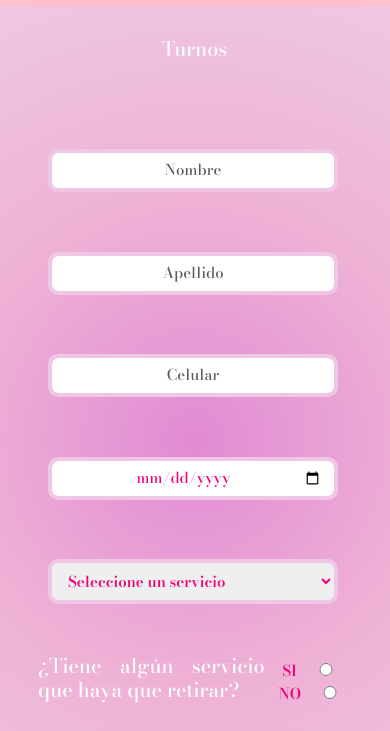
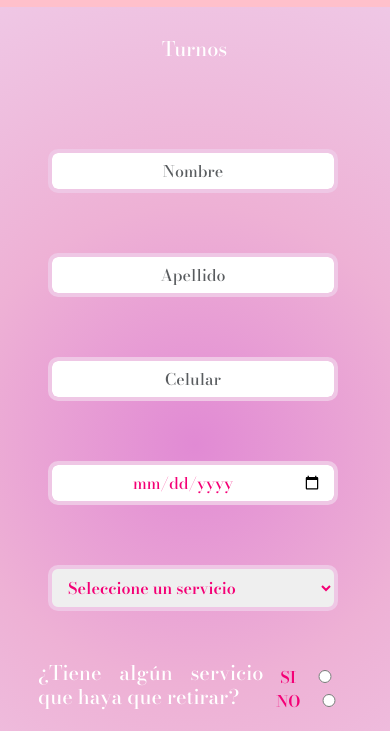
Before and after one commit to FlorenciaTeilleri/PFTEILLERI, a website: page paginas/turnos.html in a window 390 px wide. Shown: the part 113-844 px from the top of the page. Drawn offline with nearby package versions, Linux system fonts and the light colour scheme.

Commit message:
sass en turnos cuasiterminado, a modificar sobre nosotras

```diff
--- a/paginas/turnos.html
+++ b/paginas/turnos.html
@@ -58,19 +58,19 @@
                     <div class="col-12 col-xl-12 columnasTurnos">
                             <div class="row">
                                 <div class="col-12 col-xl-6 columnasTurnos">
-                                    <input type="text" class="form-control animate__animated animate__pulse animate__slow" placeholder="Nombre">
+                                    <input type="text" class="form-control animate__animated animate__pulse animate__slow tamañoFuente-16px" placeholder="Nombre">
                                 </div>
                                 <div class="col-12 col-xl-6 columnasTurnos">
-                                    <input type="text" class="form-control animate__animated animate__pulse animate__slow" placeholder="Apellido">
+                                    <input type="text" class="form-control animate__animated animate__pulse animate__slow tamañoFuente-16px" placeholder="Apellido">
                                 </div>
                                 <div class="col-12 col-xl-6 columnasTurnos">
-                                    <input type="text" class="form-control animate__animated animate__pulse animate__slow" placeholder="Celular">
+                                    <input type="text" class="form-control animate__animated animate__pulse animate__slow tamañoFuente-16px" placeholder="Celular">
                                 </div>
                                 <div class="col-12 col-xl-6 columnasTurnos">
-                                    <input type="date" class="form-control animate__animated animate__pulse animate__slow">
+                                    <input type="date" class="form-control animate__animated animate__pulse animate__slow tamañoFuente-16px">
                                 </div>
                                 <div class="col-12 col-xl-6 columnasTurnos">
-                                    <select class="opcDesplegables animate__animated animate__pulse animate__slow" id="autoSizingSelect">
+                                    <select class="opcDesplegables tamañoFuente-16px animate__animated animate__pulse animate__slow" id="autoSizingSelect">
                                     <option value="Disabled selected">Seleccione un servicio</option>
                                     <option value="">Extensiones de pestañas</option>
                                     <option value="">Esmaltado semipermanente</option>
@@ -79,7 +79,7 @@
                                 </div>
                                 <div class="col-12 col-xl-6 columnasTurnos">
                                     <h4 class="tamañoFuente-20px align-items-center animate__animated animate__pulse animate__slow">¿Tiene algún servicio que haya que retirar?</h4>
-                                    <div id="radioBut" class="animate__animated animate__pulse animate__slow">
+                                    <div id="radioBut" class="tamañoFuente-16px animate__animated animate__pulse animate__slow">
                                         <label for="">SI</label>
                                         <input name="retirado" type="radio">
                                         <label for="">NO</label>
--- a/scss/app.scss
+++ b/scss/app.scss
@@ -1,7 +1,7 @@
 
 @import "./general/colores.scss";
 @import "./general/tipografia.scss";
-
+@import "./general/variables.scss";
 
 
 @import "./layout/header.scss";
--- a/scss/general/variables.scss
+++ b/scss/general/variables.scss
@@ -0,0 +1 @@
+$margin: 10px;
--- a/scss/paginas/contacto.scss
+++ b/scss/paginas/contacto.scss
@@ -41,13 +41,12 @@
         }
 
         #boton{
-        text-align: center;
-        padding: 20px 60px;
-        color: $color-primario;
-        font-weight: bold;
-        border: 4px solid $color-terciario;
-        border-radius: 10px;
-        margin: 20px;
+            text-align: center;
+            padding: 20px 60px;
+            color: $color-primario;
+            border: 4px solid $color-terciario;
+            border-radius: 10px;
+            margin: $margin * 2;
         }
 }
 
--- a/scss/paginas/servicios.scss
+++ b/scss/paginas/servicios.scss
@@ -20,7 +20,7 @@
 	img{
         border-radius:100px;
         padding: 20px;
-        width: 370px;
+        width: 380px;
         height: 400px;
                 &:hover{
                 transform: translateY(-6px);
@@ -30,7 +30,7 @@
 	@media (max-width: 576px){
 
 	#tituloServicios{
-        font-size: 20px !important;
+        font-size: 25px !important;
         }
 
 	.main-servicios img{
--- a/scss/paginas/turnos.scss
+++ b/scss/paginas/turnos.scss
@@ -13,7 +13,7 @@ min-height: auto;
 	#tituloTurnos{
         text-align: center;
         padding: 20px;
-        color: white;
+        color: $color-secundario;
         display: inline;
         }
 
@@ -26,12 +26,11 @@ min-height: auto;
 
         .form-control{
         text-align:center;
-        font-size: 15px;
         padding: 6px 12px;
         color:#F40076 !important;
-        border: 4px solid #efc7e5;
+        border: 4px solid $color-terciario;
         border-radius: 10px ;
-        margin: 20px;
+        margin: $margin * 2;
         width: 100%;
 		}
 
@@ -39,30 +38,25 @@ min-height: auto;
         text-align: center;
         padding: 20px 60px;
         color: $color-primario;
-        border: 4px solid #efc7e5;
+        border: 4px solid $color-terciario;
         border-radius: 10px;
-        margin: 20px;
+        margin: $margin * 2;
 		}
 
 	.opcDesplegables{
         text-align:justify;
-        font-size: 15px;
         padding: 6px 12px;
-        color:#F40076;
-        font-family: 'Bodoni Moda', serif;
-        font-weight: bold;
-        border: 4px solid #efc7e5;
+        color:$color-primario;
+        border: 4px solid $color-terciario;
         border-radius: 10px ;
-        margin: 20px;
+        margin: $margin * 2;
         width: 100%;
 	}
 
 	#radioBut{
         text-align: center;
-        font-size: 15px;
         justify-content: center;
-        color: #F40076;
-        font-family: 'Bodoni Moda', serif;
+        color: $color-primario;
 	}
 
 }
@@ -75,7 +69,7 @@ min-height: auto;
 
 	.columnasTurnos{
         width: 350px;
-        padding: 10px;
+        padding: $margin;
         }
 
 	.pregunta{
@@ -83,7 +77,7 @@ min-height: auto;
 	}
 
         .form-control{
-        margin: 10px;
+        margin: $margin;
 	}
 
 	#botonEnviar{
@@ -94,7 +88,7 @@ min-height: auto;
 	}
 
 	.opcDesplegables{
-        margin: 10px;
+        margin: $margin;
 	}
 
 	#radioBut input{
```
Also changed, not shown: css/main.css.
